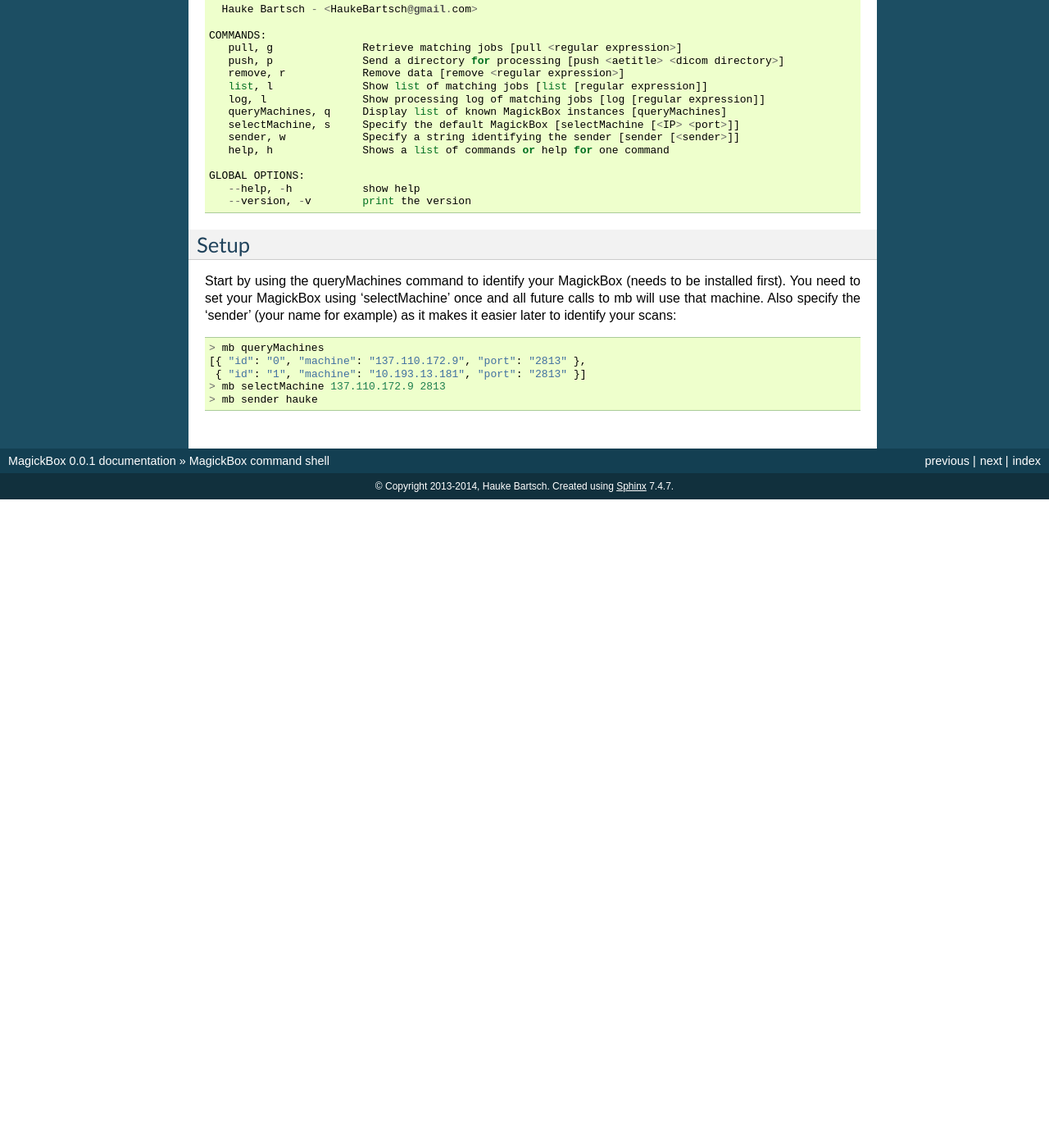
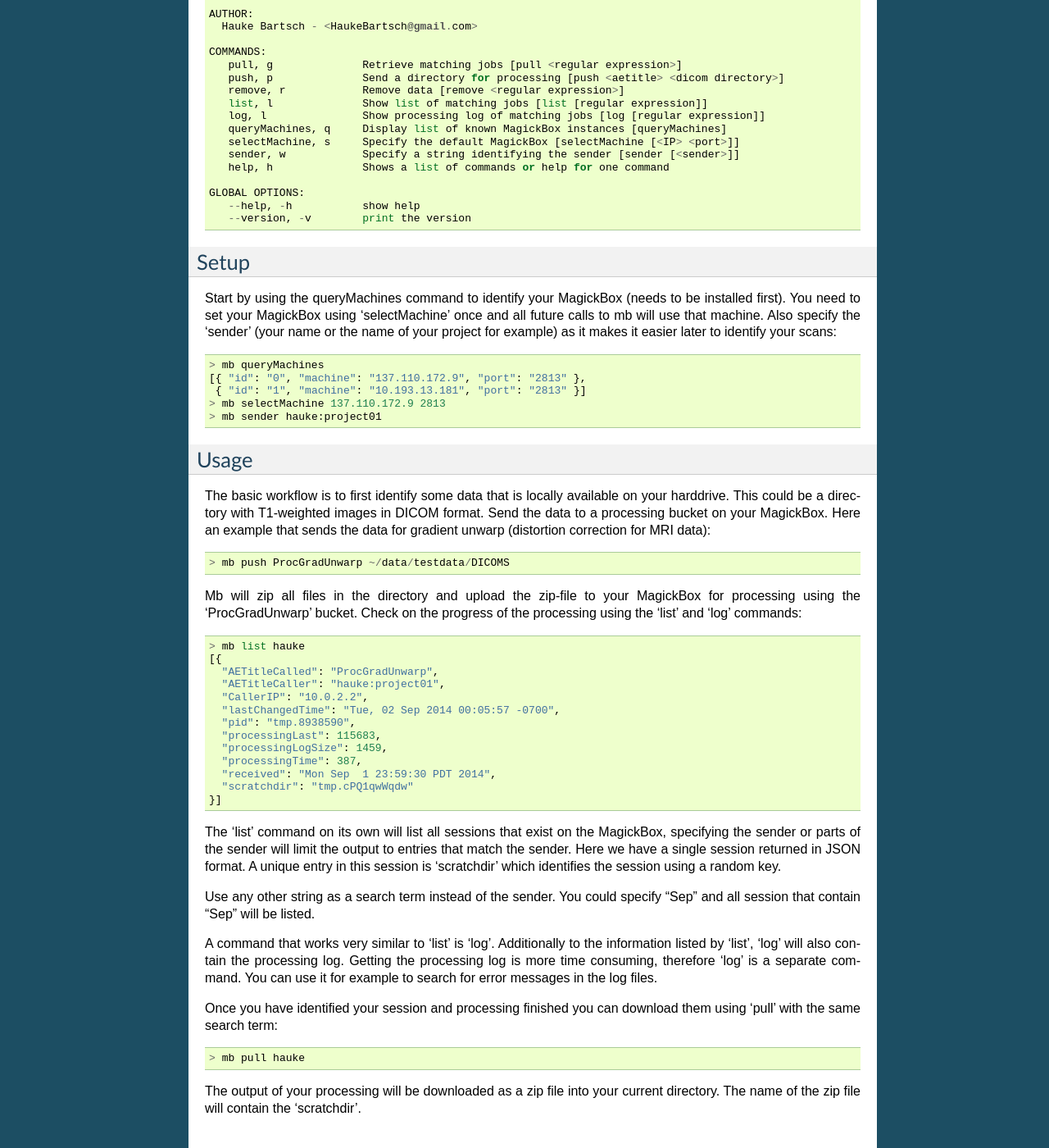
Before and after one commit to HaukeBartsch/MagickBox, a Sphinx documentation site: the page built from code/documentation/docs/source/Shell.rst, in a window 1280 px wide and 1400 px high, scrolled down 734 px. Shown: the whole window at 82% size. Built offline with Sphinx 7.4.7, drawn with Linux system fonts in a browser that asks for light colours; before the commit the page ends 1343 px from its top, so only the background shows below that; some of the changed text lies outside the part shown.

Commit message:
add usage text

```diff
--- a/code/documentation/docs/source/Shell.rst
+++ b/code/documentation/docs/source/Shell.rst
@@ -4,7 +4,7 @@
 MagickBox command shell
 ************************
 
-The MagickBox command shell is used to query, send, receive, and remove jobs from a MagickBox. This command line tool provides a convenient way to interface with MagickBox instances for larger projects.
+The MagickBox command shell is used to query, send, receive, and remove jobs from a MagickBox. This command line tool provides a convenient way to interface with MagickBox instances for larger projects. If you have ever worked with programs like git the usage should be familiar.
 
 You can download the command shell executable (mb) for your platform here:
 
@@ -61,10 +61,46 @@
 Setup
 =======
 
-Start by using the queryMachines command to identify your MagickBox (needs to be installed first). You need to set your MagickBox using 'selectMachine' once and all future calls to mb will use that machine. Also specify the 'sender' (your name for example) as it makes it easier later to identify your scans::
+Start by using the queryMachines command to identify your MagickBox (needs to be installed first). You need to set your MagickBox using 'selectMachine' once and all future calls to mb will use that machine. Also specify the 'sender' (your name or the name of your project for example) as it makes it easier later to identify your scans::
 
 	> mb queryMachines
 	[{ "id": "0", "machine": "137.110.172.9", "port": "2813" },
 	 { "id": "1", "machine": "10.193.13.181", "port": "2813" }]
 	> mb selectMachine 137.110.172.9 2813
-	> mb sender hauke
+	> mb sender hauke:project01
+
+========
+Usage
+========
+
+The basic workflow is to first identify some data that is locally available on your harddrive. This could be a directory with T1-weighted images in DICOM format. Send the data to a processing bucket on your MagickBox. Here an example that sends the data for gradient unwarp (distortion correction for MRI data)::
+
+	> mb push ProcGradUnwarp ~/data/testdata/DICOMS
+
+Mb will zip all files in the directory and upload the zip-file to your MagickBox for processing using the 'ProcGradUnwarp' bucket. Check on the progress of the processing using the 'list' and 'log' commands::
+
+	> mb list hauke
+	[{
+	  "AETitleCalled": "ProcGradUnwarp",
+	  "AETitleCaller": "hauke:project01",
+	  "CallerIP": "10.0.2.2",
+	  "lastChangedTime": "Tue, 02 Sep 2014 00:05:57 -0700",
+	  "pid": "tmp.8938590",
+	  "processingLast": 115683,
+	  "processingLogSize": 1459,
+	  "processingTime": 387,
+	  "received": "Mon Sep  1 23:59:30 PDT 2014",
+	  "scratchdir": "tmp.cPQ1qwWqdw"
+	}]
+
+The 'list' command on its own will list all sessions that exist on the MagickBox, specifying the sender or parts of the sender will limit the output to entries that match the sender. Here we have a single session returned in JSON format. A unique entry in this session is 'scratchdir' which identifies the session using a random key.
+
+Use any other string as a search term instead of the sender. You could specify "Sep" and all session that contain "Sep" will be listed.
+
+A command that works very similar to 'list' is 'log'. Additionally to the information listed by 'list', 'log' will also contain the processing log. Getting the processing log is more time consuming, therefore 'log' is a separate command. You can use it for example to search for error messages in the log files.
+
+Once you have identified your session and processing finished you can download them using 'pull' with the same search term::
+
+	> mb pull hauke
+
+The output of your processing will be downloaded as a zip file into your current directory. The name of the zip file will contain the 'scratchdir'.
```
